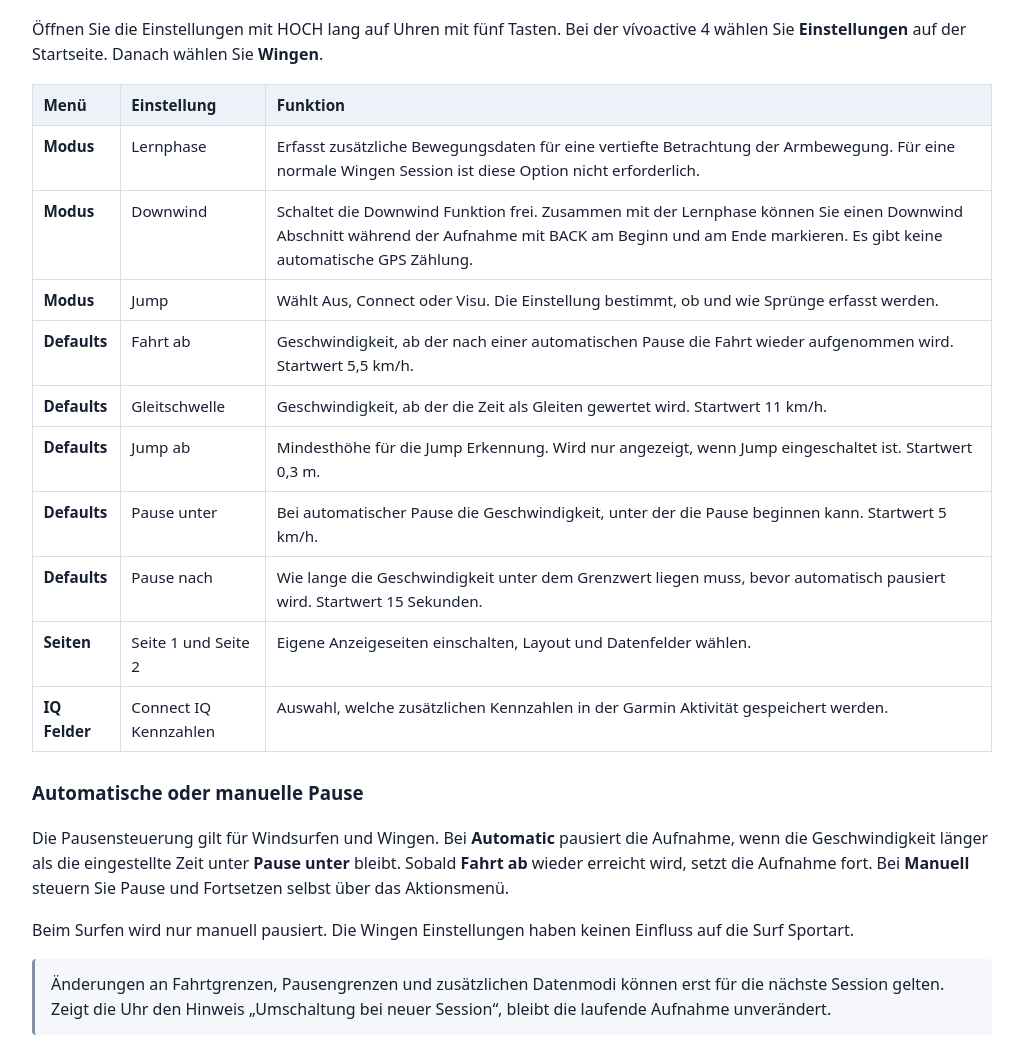
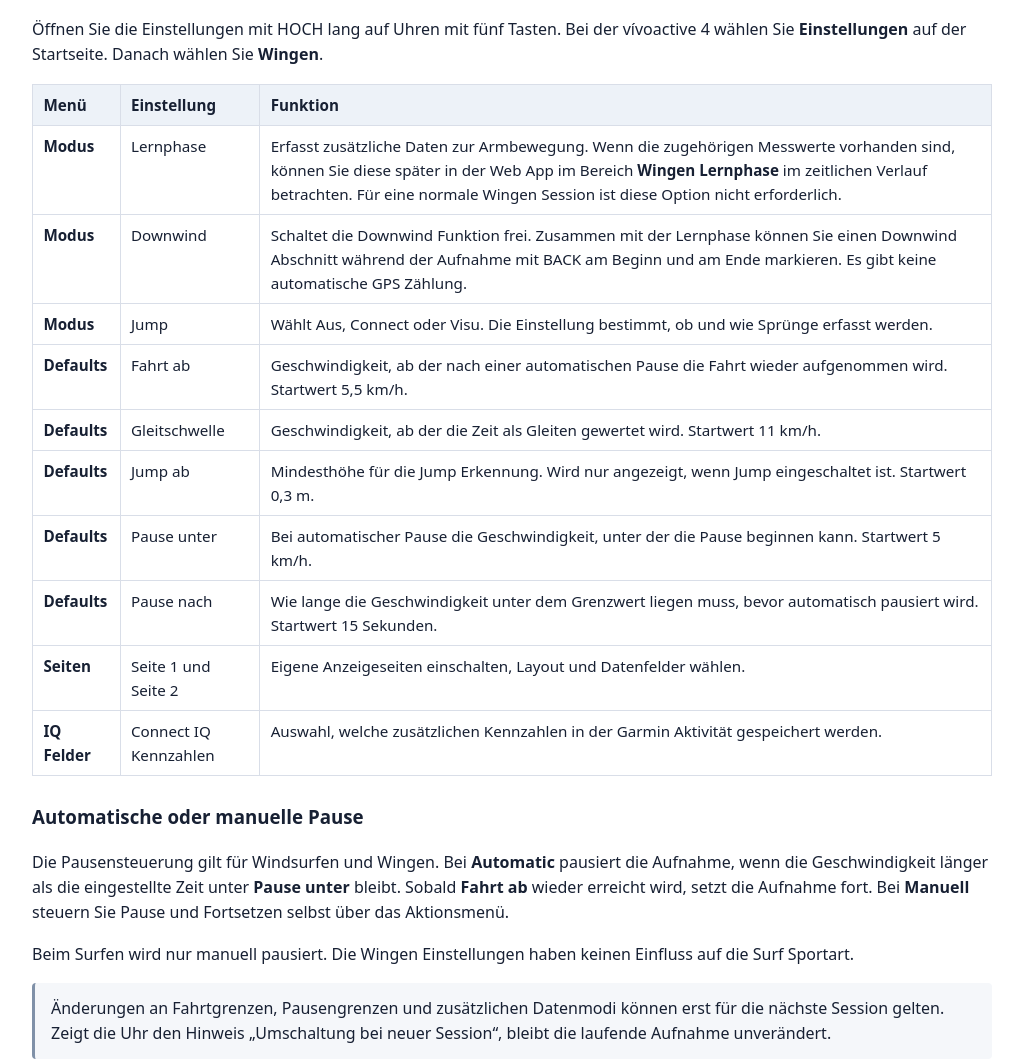
Before and after one commit to AndiSGreenED/surfsapp, a plain HTML site: page wingen/index.html in a window 1280 px wide. Shown: the part 2407-3469 px from the top of the page, without its empty margins (128-1151 px from the left). Drawn offline with Linux system fonts and the light colour scheme; no server answers.

Commit message:
Wingen Lernphase Auswertung in Anleitung ergänzen

```diff
--- a/wingen/index.html
+++ b/wingen/index.html
@@ -89,7 +89,7 @@
   <p>Öffnen Sie die Einstellungen mit HOCH lang auf Uhren mit fünf Tasten. Bei der vívoactive 4 wählen Sie <b>Einstellungen</b> auf der Startseite. Danach wählen Sie <b>Wingen</b>.</p>
   <table>
     <tr><th>Menü</th><th>Einstellung</th><th>Funktion</th></tr>
-    <tr><td><b>Modus</b></td><td>Lernphase</td><td>Erfasst zusätzliche Bewegungsdaten für eine vertiefte Betrachtung der Armbewegung. Für eine normale Wingen Session ist diese Option nicht erforderlich.</td></tr>
+    <tr><td><b>Modus</b></td><td>Lernphase</td><td>Erfasst zusätzliche Daten zur Armbewegung. Wenn die zugehörigen Messwerte vorhanden sind, können Sie diese später in der Web App im Bereich <b>Wingen Lernphase</b> im zeitlichen Verlauf betrachten. Für eine normale Wingen Session ist diese Option nicht erforderlich.</td></tr>
     <tr><td><b>Modus</b></td><td>Downwind</td><td>Schaltet die Downwind Funktion frei. Zusammen mit der Lernphase können Sie einen Downwind Abschnitt während der Aufnahme mit BACK am Beginn und am Ende markieren. Es gibt keine automatische GPS Zählung.</td></tr>
     <tr><td><b>Modus</b></td><td>Jump</td><td>Wählt Aus, Connect oder Visu. Die Einstellung bestimmt, ob und wie Sprünge erfasst werden.</td></tr>
     <tr><td><b>Defaults</b></td><td>Fahrt ab</td><td>Geschwindigkeit, ab der nach einer automatischen Pause die Fahrt wieder aufgenommen wird. Startwert 5,5 km/h.</td></tr>
@@ -128,6 +128,7 @@
     <tr><td><b>Karte</b></td><td>GPS Strecke und Tempoverlauf räumlich betrachten. Marker helfen beim Wiederfinden bestimmter Stellen.</td></tr>
     <tr><td><b>Zahlen</b></td><td>Zeit, Strecke, Geschwindigkeit, Herzfrequenz, Bestwerte und Wingen Kennzahlen.</td></tr>
     <tr><td><b>Diagramme</b></td><td>Tempo und weitere verfügbare Messwerte über die Zeit untersuchen.</td></tr>
+    <tr><td><b>Wingen Lernphase</b></td><td>Bei passenden Aufnahmen mit aktivierter Lernphase stehen zusätzliche Messwerte zur Armbewegung als zeitlicher Verlauf zur Verfügung.</td></tr>
     <tr><td><b>Jump Analyse</b></td><td>Bei einer Session mit Jump Visu können zusätzliche Bewegungsdaten einzelner Sprünge untersucht werden.</td></tr>
   </table>
   <p>Auf schmalen Bildschirmen wechseln Sie über die Reiter am unteren Rand zwischen Sessions, Zahlen und Diagrammen. Auf einem größeren Bildschirm stehen die Bereiche in der Vollansicht zur Verfügung.</p>
```
